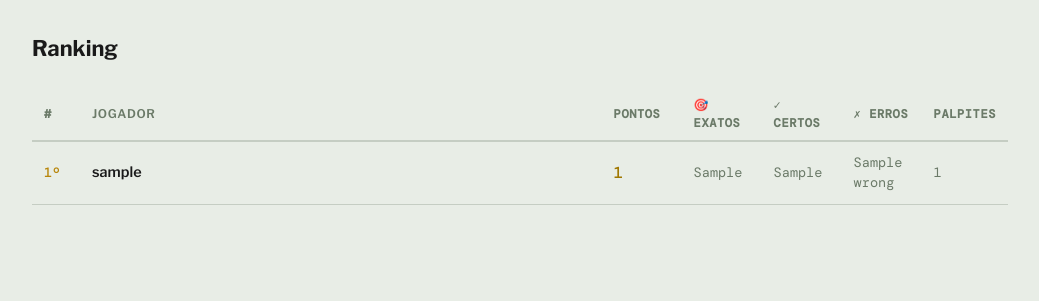
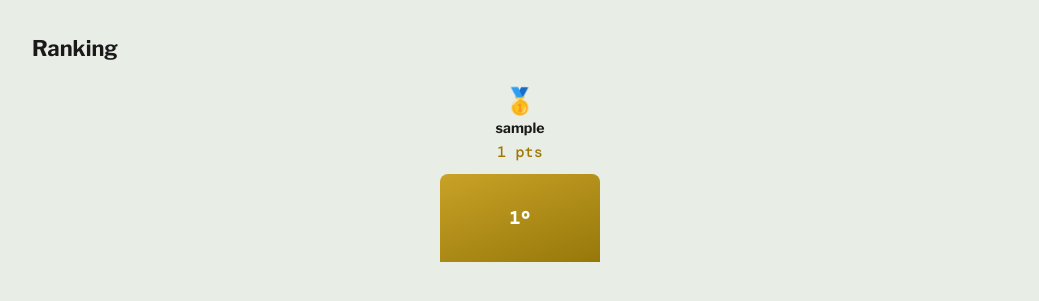
Before and after one commit to ErickBAlmeida/Bol-o-WC2026, a Flask app: page /leaderboard in a window 1280 px wide. Shown: the part 52-353 px from the top of the page, without its empty margins (120-1159 px from the left). Run offline with Flask 3, Linux system fonts and the light colour scheme; a database or web service that is not in the repository returns one stand-in record (values such as "Sample title"); some libraries are stand-ins or nearby versions.

Commit message:
Style:  Cria novo formato de pódio para o raking

```diff
--- a/app/static/css/style.css
+++ b/app/static/css/style.css
@@ -452,6 +452,65 @@ a { color: inherit; text-decoration: none; }
 .btn-primary:hover { opacity: 0.8; }
 
 /* ── Leaderboard ─────────────────────────────────────────── */
+/* ── Podium ──────────────────────────────────────────────── */
+.podium {
+  display: flex;
+  align-items: flex-end;
+  justify-content: center;
+  gap: 0.75rem;
+  margin: 1.5rem 0 2rem;
+}
+
+.podium-slot {
+  display: flex;
+  flex-direction: column;
+  align-items: center;
+  flex: 1;
+  max-width: 160px;
+}
+
+.podium-player {
+  display: flex;
+  flex-direction: column;
+  align-items: center;
+  gap: 0.2rem;
+  padding-bottom: 0.6rem;
+  text-align: center;
+}
+
+.podium-medal { font-size: 1.6rem; line-height: 1; }
+
+.podium-name {
+  font-weight: 700;
+  font-size: 0.88rem;
+  word-break: break-word;
+}
+.podium-name.podium-me { color: var(--accent); }
+
+.podium-pts {
+  font-family: var(--font-data);
+  font-size: 0.95rem;
+  font-weight: 500;
+  color: var(--gold);
+}
+
+.podium-block {
+  width: 100%;
+  display: flex;
+  align-items: center;
+  justify-content: center;
+  font-family: var(--font-data);
+  font-weight: 700;
+  font-size: 1.1rem;
+  color: #fff;
+  border-radius: var(--radius) var(--radius) 0 0;
+}
+
+.pb-1st { height: 88px; background: linear-gradient(160deg, #C9A227, #96780A); }
+.pb-2nd { height: 62px; background: linear-gradient(160deg, #8A9BB0, #586070); }
+.pb-3rd { height: 44px; background: linear-gradient(160deg, #A07060, #6B3A28); }
+
+/* ── Leaderboard table ───────────────────────────────────── */
 .leaderboard-wrap { overflow-x: auto; }
 
 .leaderboard-table {
--- a/app/templates/leaderboard.html
+++ b/app/templates/leaderboard.html
@@ -9,6 +9,51 @@
 {% if not ranking %}
 <div class="empty-state">Nenhum participante ainda.</div>
 {% else %}
+
+{% if ranking|length >= 1 %}
+<div class="podium">
+
+  {% if ranking|length >= 2 %}
+  <div class="podium-slot">
+    <div class="podium-player">
+      <span class="podium-medal silver">🥈</span>
+      <span class="podium-name {% if ranking[1].nickname == current_nick %}podium-me{% endif %}">
+        {{ ranking[1].nickname }}{% if ranking[1].nickname == current_nick %} <span class="you-tag">você</span>{% endif %}
+      </span>
+      <span class="podium-pts">{{ ranking[1].total_points }} pts</span>
+    </div>
+    <div class="podium-block pb-2nd">2º</div>
+  </div>
+  {% endif %}
+
+  <div class="podium-slot">
+    <div class="podium-player">
+      <span class="podium-medal gold">🥇</span>
+      <span class="podium-name {% if ranking[0].nickname == current_nick %}podium-me{% endif %}">
+        {{ ranking[0].nickname }}{% if ranking[0].nickname == current_nick %} <span class="you-tag">você</span>{% endif %}
+      </span>
+      <span class="podium-pts">{{ ranking[0].total_points }} pts</span>
+    </div>
+    <div class="podium-block pb-1st">1º</div>
+  </div>
+
+  {% if ranking|length >= 3 %}
+  <div class="podium-slot">
+    <div class="podium-player">
+      <span class="podium-medal bronze">🥉</span>
+      <span class="podium-name {% if ranking[2].nickname == current_nick %}podium-me{% endif %}">
+        {{ ranking[2].nickname }}{% if ranking[2].nickname == current_nick %} <span class="you-tag">você</span>{% endif %}
+      </span>
+      <span class="podium-pts">{{ ranking[2].total_points }} pts</span>
+    </div>
+    <div class="podium-block pb-3rd">3º</div>
+  </div>
+  {% endif %}
+
+</div>
+{% endif %}
+
+{% if ranking|length > 3 %}
 <div class="leaderboard-wrap">
   <table class="leaderboard-table">
     <thead>
@@ -23,15 +68,9 @@
       </tr>
     </thead>
     <tbody>
-      {% for row in ranking %}
+      {% for row in ranking[3:] %}
       <tr class="{% if row.nickname == current_nick %}row-me{% endif %}">
-        <td class="col-rank">
-          {% if loop.index0 == 0 %}<span class="medal gold">1º</span>
-          {% elif loop.index0 == 1 %}<span class="medal silver">2º</span>
-          {% elif loop.index0 == 2 %}<span class="medal bronze">3º</span>
-          {% else %}{{ loop.index }}º
-          {% endif %}
-        </td>
+        <td class="col-rank">{{ loop.index + 3 }}º</td>
         <td class="col-name">
           {{ row.nickname }}
           {% if row.nickname == current_nick %}<span class="you-tag">você</span>{% endif %}
@@ -47,4 +86,6 @@
   </table>
 </div>
 {% endif %}
+
+{% endif %}
 {% endblock %}
```
